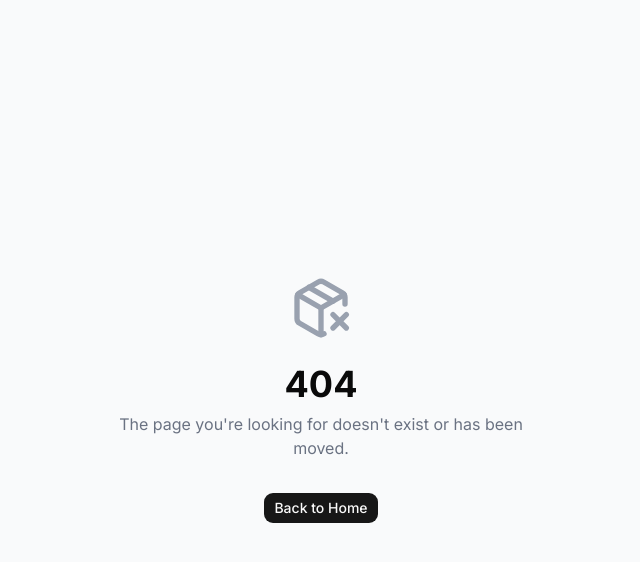
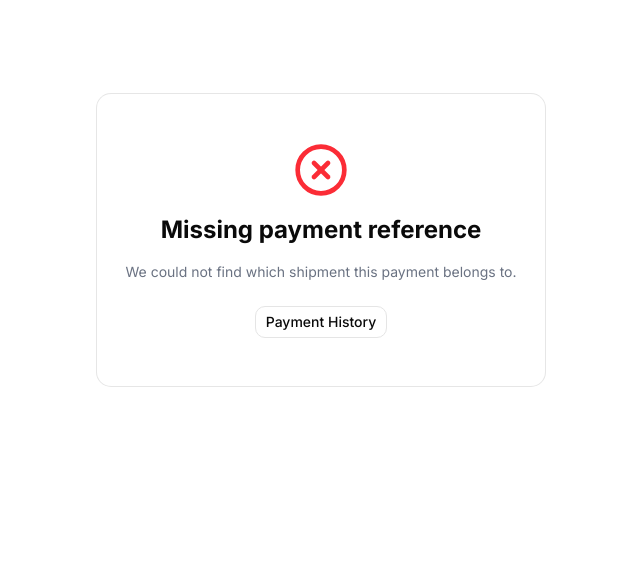
Before and after one commit to ashrafulislam65/courier-frontend, a Next.js app: page /payment/success in a window 1280 px wide. Before the commit this address had no page. Shown: the top 562 px of the page, without its empty margins (319-959 px from the left). Built offline with nearby package versions, Linux system fonts and the light colour scheme; no server answers.

Commit message:
feat: add payment success page that polls webhook-confirmed payment status

```diff
--- /dev/null
+++ b/app/payment/success/page.tsx
@@ -0,0 +1,14 @@
+import { Suspense } from 'react';
+import type { Metadata } from 'next';
+import PaymentSuccessView from '@/components/payment/PaymentSuccessView';
+import { Skeleton } from '@/components/ui/skeleton';
+
+export const metadata: Metadata = { title: 'Payment Successful' };
+
+export default function PaymentSuccessPage() {
+  return (
+    <Suspense fallback={<Skeleton className="h-64 w-full max-w-md mx-auto mt-24" />}>
+      <PaymentSuccessView />
+    </Suspense>
+  );
+}
--- /dev/null
+++ b/components/payment/PaymentSuccessView.tsx
@@ -0,0 +1,99 @@
+'use client';
+
+import { useEffect } from 'react';
+import Link from 'next/link';
+import { useSearchParams } from 'next/navigation';
+import { useQuery, useQueryClient } from '@tanstack/react-query';
+import { CheckCircle2, Clock, Loader2, XCircle } from 'lucide-react';
+import { getPaymentStatus } from '@/lib/api/payments';
+import { formatCurrency } from '@/lib/utils';
+import { Button } from '@/components/ui/button';
+import { Card, CardContent } from '@/components/ui/card';
+
+const MAX_POLLS = 8;
+
+export default function PaymentSuccessView() {
+  const shipmentId = useSearchParams().get('shipmentId');
+  const queryClient = useQueryClient();
+
+  const { data, isError } = useQuery({
+    queryKey: ['payment', shipmentId],
+    queryFn: () => getPaymentStatus(shipmentId as string),
+    enabled: !!shipmentId,
+    // Webhook আসতে দেরি হতে পারে, তাই SUCCESS না আসা পর্যন্ত কয়েকবার আবার চেক করি
+    refetchInterval: (query) =>
+      query.state.data?.status === 'SUCCESS' || query.state.dataUpdateCount >= MAX_POLLS
+        ? false
+        : 2500,
+  });
+
+  const status = data?.status;
+
+  useEffect(() => {
+    if (status === 'SUCCESS') {
+      queryClient.invalidateQueries({ queryKey: ['shipment', shipmentId] });
+      queryClient.invalidateQueries({ queryKey: ['shipments'] });
+    }
+  }, [status, shipmentId, queryClient]);
+
+  let icon = <Loader2 className="h-14 w-14 text-blue-600 animate-spin" />;
+  let title = 'Confirming your payment…';
+  let description = 'This usually takes just a few seconds. Please do not close this page.';
+
+  if (!shipmentId) {
+    icon = <XCircle className="h-14 w-14 text-red-500" />;
+    title = 'Missing payment reference';
+    description = 'We could not find which shipment this payment belongs to.';
+  } else if (isError) {
+    icon = <XCircle className="h-14 w-14 text-red-500" />;
+    title = 'Could not verify payment';
+    description = 'Please check your payment history for the latest status.';
+  } else if (status === 'SUCCESS') {
+    icon = <CheckCircle2 className="h-14 w-14 text-green-600" />;
+    title = 'Payment successful';
+    description = `We received ${formatCurrency(data?.amount ?? 0)}. Your shipment is confirmed.`;
+  } else if (status === 'FAILED') {
+    icon = <XCircle className="h-14 w-14 text-red-500" />;
+    title = 'Payment failed';
+    description = 'Your payment could not be completed. You can try again from the shipment page.';
+  } else if (status === 'PENDING' && (data ? true : false) && !isPolling(queryClient, shipmentId)) {
+    icon = <Clock className="h-14 w-14 text-amber-500" />;
+    title = 'Payment is still processing';
+    description = 'Your bank is taking a little longer. Check your payment history in a moment.';
+  }
+
+  return (
+    <div className="min-h-[60vh] flex items-center justify-center px-4 py-16">
+      <Card className="w-full max-w-md text-center">
+        <CardContent className="pt-8 pb-8 space-y-4">
+          <div className="flex justify-center">{icon}</div>
+          <h1 className="text-2xl font-bold">{title}</h1>
+          <p className="text-sm text-gray-500">{description}</p>
+
+          {data?.transactionId && status === 'SUCCESS' && (
+            <p className="text-xs text-gray-400 break-all">Transaction: {data.transactionId}</p>
+          )}
+
+          <div className="flex flex-col sm:flex-row gap-3 justify-center pt-2">
+            {shipmentId && (
+              <Link href={`/dashboard/shipments/${shipmentId}`}>
+                <Button>View Shipment</Button>
+              </Link>
+            )}
+            <Link href="/dashboard/payments">
+              <Button variant="outline">Payment History</Button>
+            </Link>
+          </div>
+        </CardContent>
+      </Card>
+    </div>
+  );
+}
+
+function isPolling(
+  queryClient: ReturnType<typeof useQueryClient>,
+  shipmentId: string | null
+): boolean {
+  const state = queryClient.getQueryState(['payment', shipmentId]);
+  return (state?.dataUpdateCount ?? 0) < MAX_POLLS;
+}
```
